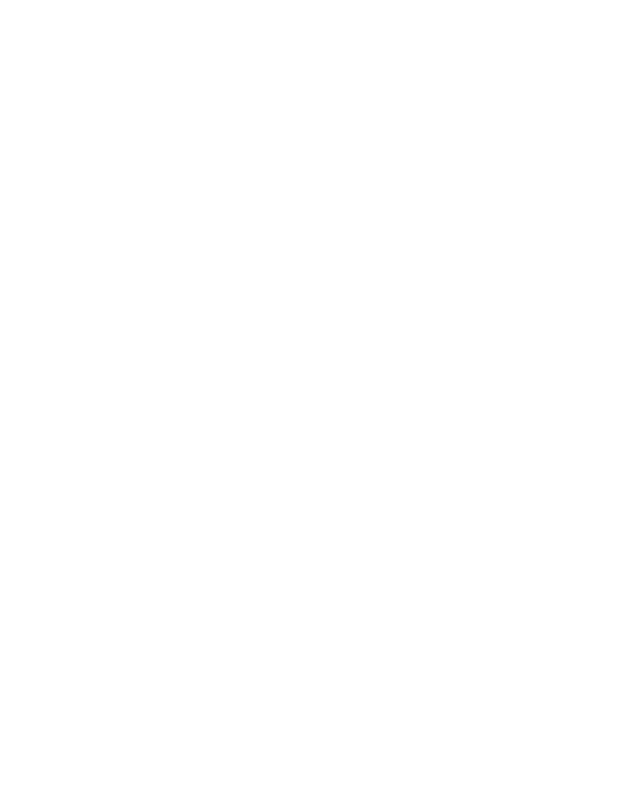
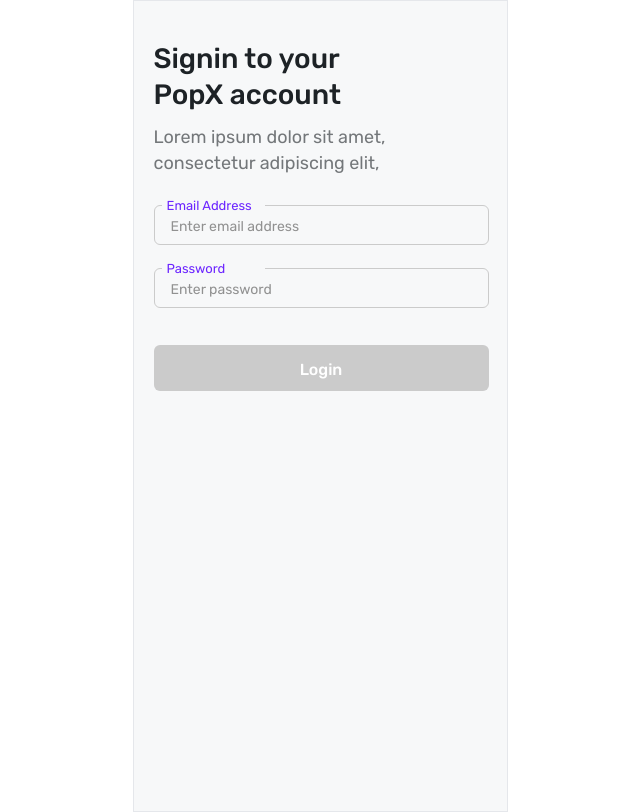
Before and after one commit to Rika4698/Educase-Project, a React (Vite) app: page /login in a window 1280 px wide. Before the commit this address had no page. Shown: the whole page, without its empty margins (320-960 px from the left). Built offline with nearby package versions, Linux system fonts and the light colour scheme.

Commit message:
complete login page

```diff
--- a/package.json
+++ b/package.json
@@ -13,6 +13,7 @@
     "@tailwindcss/vite": "^4.2.2",
     "react": "^19.2.4",
     "react-dom": "^19.2.4",
+    "react-hot-toast": "^2.6.0",
     "react-router-dom": "^7.14.0",
     "tailwindcss": "^4.2.2"
   },
--- a/src/App.jsx
+++ b/src/App.jsx
@@ -2,6 +2,7 @@
 import { Route, Routes } from 'react-router-dom'
 import './index.css'
 import Home from './Pages/Home'
+import Login from './Pages/Login'
 
 function App() {
 
@@ -11,6 +12,7 @@
 
       <Routes>
        <Route path='/' element={<Home/>}></Route>
+       <Route path='/login' element={<Login/>}></Route>
 
       </Routes>
     </div>
--- a/src/Pages/Login.jsx
+++ b/src/Pages/Login.jsx
@@ -1,11 +1,84 @@
 import React, { useState } from 'react';
+import toast from 'react-hot-toast';
 import { useNavigate } from 'react-router-dom';
 
 const Login = () => {
     const navigate = useNavigate();
-    const [isValid , setIsValid] = useState(false);
+    const [isValid, setIsValid] = useState(false);
+
+    const [formData, setFormData] = useState({
+        email: '',
+        password: '',
+    });
+
+    const emailRegex = /^[^\s@]+@[^\s@]+\.[^\s@]+$/;
+    const handleChange = (e) => {
+        const { id, value } = e.target;
+        setFormData((prev) => ({ ...prev, [id]: value }));
+
+    };
+
+    const isFormValid =
+        emailRegex.test(formData.email) &&
+
+        formData.password.trim().length >= 6;
+
+    const handleSubmit = (e) => {
+        e.preventDefault();
+        setIsValid(true);
+        if (!isFormValid)
+            return;
+
+        toast.success("Login Successfully!");
+
+
+        navigate('/user');
+
+    };
+
     return (
-        <div>
+        <div className='bg-[#F7F8F9] w-93.75 h-203 border border-gray-200'>
+            <h1 className='text-left text-[28px] leading-9 w-47 h-17.25 font-medium text-[#1D2226] ml-5 mt-10'>Signin to your PopX account</h1>
+            <p className='text-[#1D2226] text-left font-normal w-58 h-12 opacity-60 text-[18px] leading-6.5 ml-5 mt-3.5'>Lorem ipsum dolor sit amet, consectetur adipiscing elit,</p>
+
+
+            <form className='mt-8.25 space-y-5.75' onSubmit={handleSubmit}>
+
+                {/* email */}
+
+                <div className='relative'>
+                    <input id="email" type='email' value={formData.email} onChange={handleChange} placeholder='Enter email address' className={`appearance-none w-83.75 h-10 ml-5 mr-5 rounded-md text-[#1D2226] border focus:outline-none focus:ring-[0.5px] pl-4 pt-3 pb-2.75 placeholder:text-sm placeholder:h-4.25 placeholder:text-[#919191] ${isValid && !formData.email.trim() ? "border-red-500 focus:ring-red-500 focus:border-red-500" : "border-[#CBCBCB] focus:ring-[#6C25FF] focus:border-[#6C25FF]"} `} />
+                    <label htmlFor='email' className={`absolute left-7 -top-2 mb-8.5 pl-1.25  w-25.75 h-3.75 bg-[#F7F8F9] text-[13px] text-left leading-4.25 font-normal pb-0.5  ${isValid && (!formData.email.trim() || !emailRegex.test(formData.email)) ? "text-red-500" : "text-[#6C25FF]"}`}>Email Address
+                    </label>
+
+                    {formData.email && !emailRegex.test(formData.email) && (
+                        <p className="text-red-500 text-sm mt-1 ml-6">
+                            Enter a valid email address
+                        </p>
+                    )}
+
+                </div>
+
+                {/* password */}
+
+                <div className='relative'>
+                    <input id="password" type='password' value={formData.password} onChange={handleChange} placeholder='Enter password' className={`appearance-none w-83.75 h-10 ml-5 mr-5 rounded-md text-[#1D2226] border focus:outline-none focus:ring-[0.5px] pl-4 pt-3 pb-2.75 placeholder:text-sm placeholder:h-4.25 placeholder:text-[#919191] ${isValid && !formData.password.trim() ? "border-red-500 focus:ring-red-500 focus:border-red-500" : "border-[#CBCBCB] focus:ring-[#6C25FF] focus:border-[#6C25FF]"} `} />
+                    <label htmlFor='email' className={`absolute left-7 -top-2 mb-8.5 pl-1.25 w-25.75 h-3.75 bg-[#F7F8F9] text-[13px] text-left leading-4.25 font-normal pb-0.5  ${isValid && (!formData.password.trim() || formData.password.length < 6) ? "text-red-500" : "text-[#6C25FF]"}`}>Password
+                    </label>
+
+                    {formData.password && formData.password.length < 6 && (
+                        <p className="text-red-500 text-sm mt-1 ml-6">
+                            Password must be at least 6 characters
+                        </p>
+                    )}
+
+                </div>
+
+                <button type="submit" disabled={!isFormValid} className={`mt-3.5 ml-5 mr-5  font-medium text-[16px] text-center  rounded-md w-83.75 h-11.5 py-3.25 ${isFormValid ? "bg-[#6C25FF] text-[#FFFFFF] " : "bg-[#CBCBCB] text-[#FFFFFF] cursor-not-allowed"}`}>
+                    Login
+                </button>
+
+            </form>
 
         </div>
     );
--- a/src/main.jsx
+++ b/src/main.jsx
@@ -3,11 +3,13 @@
 import { BrowserRouter as Router } from "react-router-dom";
 import './index.css'
 import App from './App.jsx'
+import { Toaster } from 'react-hot-toast';
 
 createRoot(document.getElementById('root')).render(
   <StrictMode>
     <Router>
-    <App />
+      <Toaster position="top-center" />
+      <App />
     </Router>
   </StrictMode>,
 )
```
Also changed, not shown: 1 other file (tests, documents, lock files or other folders).
